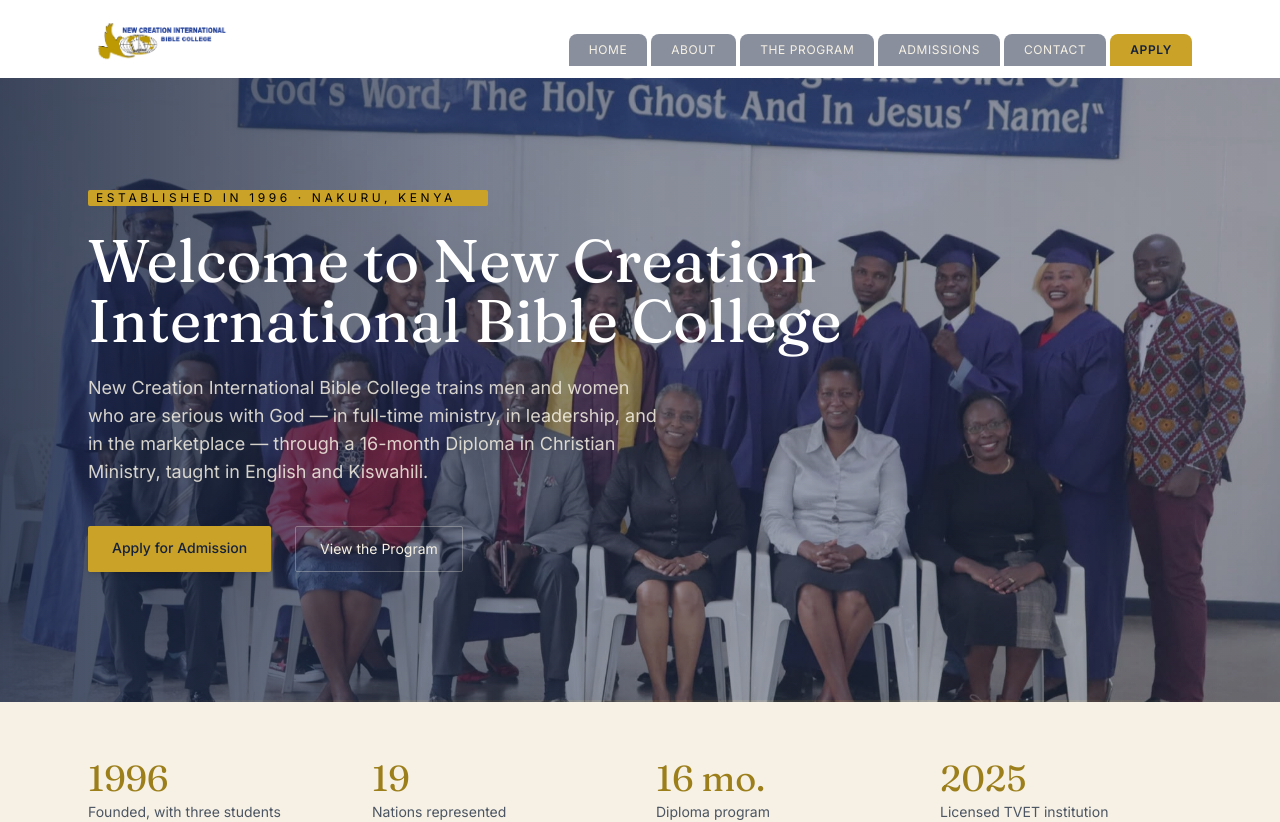
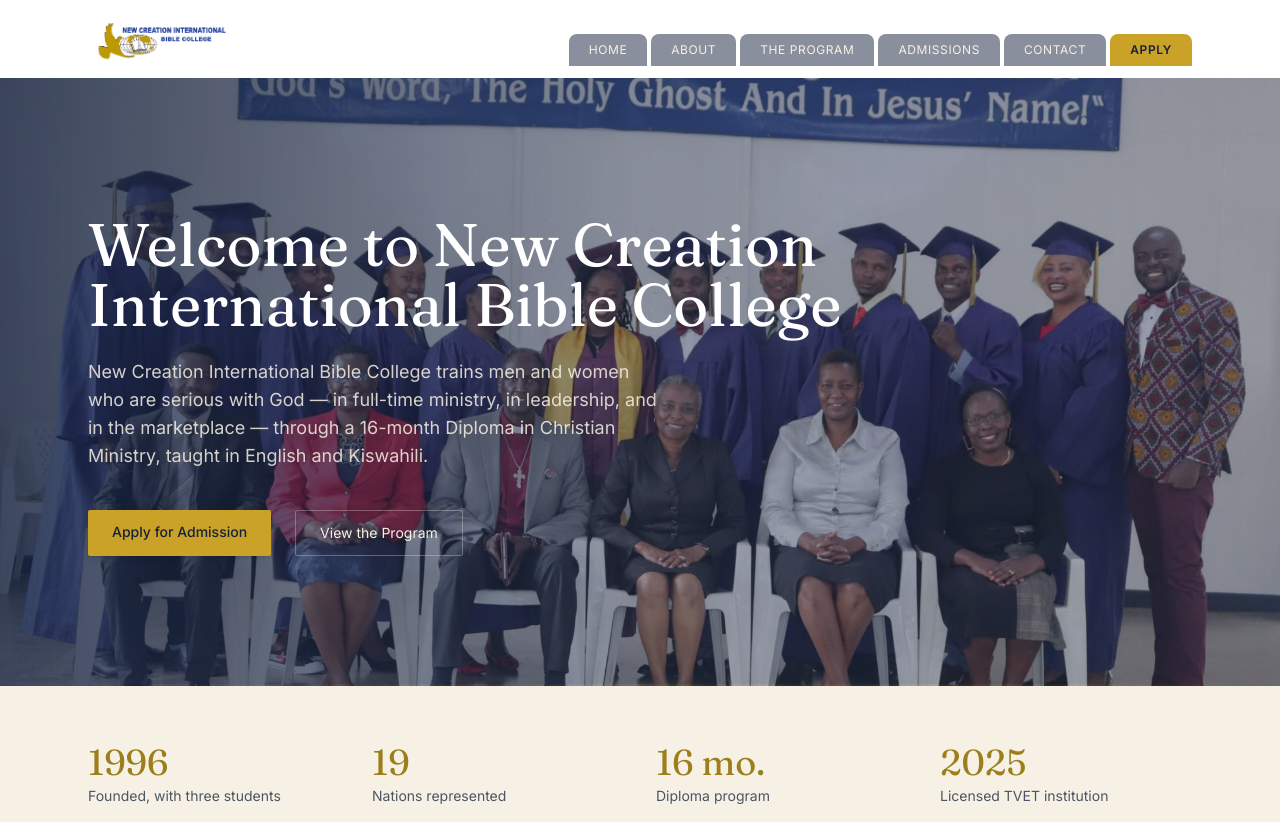
Before and after one commit to matthewkuria/ncibc, a Next.js app: page / in a window 1280 px wide. Shown: the top 822 px of the page. Built offline with nearby package versions, Linux system fonts and the light colour scheme.

Commit message:
Remove the year established

```diff
--- a/app/page.tsx
+++ b/app/page.tsx
@@ -48,9 +48,6 @@
         <HeroCarousel />
 
         <div className="relative mx-auto max-w-6xl px-6 pb-24 pt-20 text-white md:pb-32 md:pt-28">
-          <p className="font-body text-xs uppercase tracking-[0.3em] text-black bg-gold max-w-[400px] rounded-sm pl-2  md:text-left">
-            Established in 1996 &middot; Nakuru, Kenya
-          </p>
           <h1 className={`font-display mt-6 max-w-3xl  text-4xl leading-[1.1] text-balance sm:text-5xl md:text-6xl`}>
             Welcome to New Creation International Bible College
           </h1>
```
